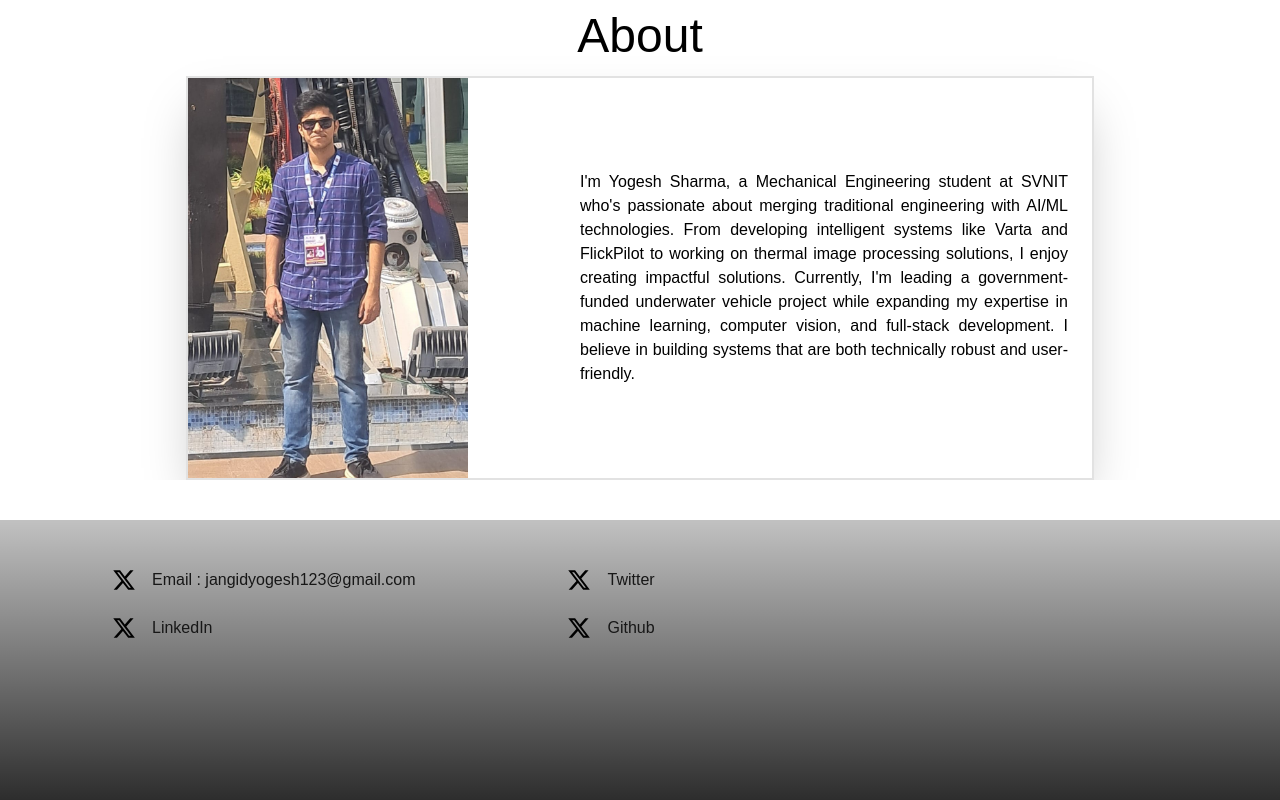
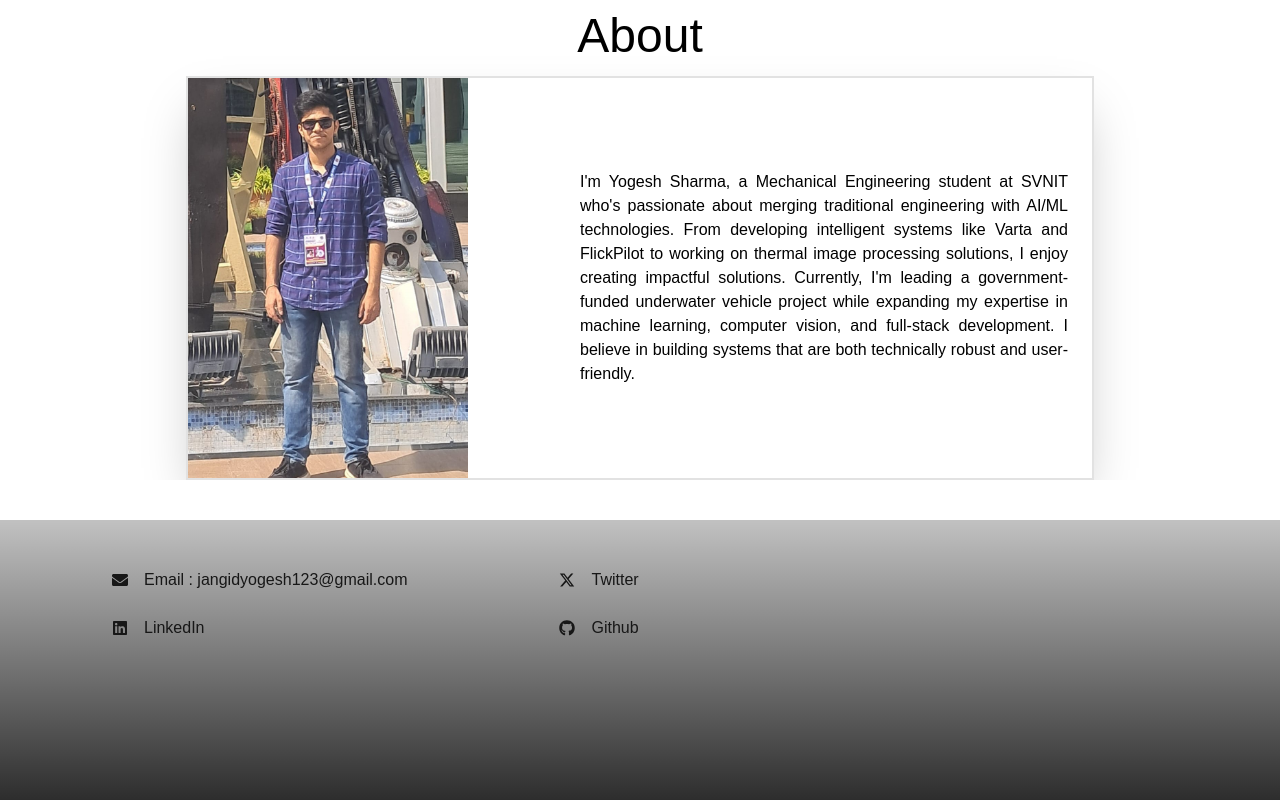
Before and after one commit to Jangidyogesh12/jangidyogesh123, a Next.js app: page / in a window 1280 px wide. Shown: the part 2002-2802 px from the top of the page. Built offline with nearby package versions, Linux system fonts and the light colour scheme.

Commit message:
Resolving deployment Errors

```diff
--- a/app/ui/Components/Footer.tsx
+++ b/app/ui/Components/Footer.tsx
@@ -1,4 +1,8 @@
-import Image from 'next/image';
+import { FaXTwitter } from "react-icons/fa6";
+import { FaLinkedin } from "react-icons/fa";
+import { FaEnvelope } from "react-icons/fa";
+import { FaGithub } from "react-icons/fa";
+
 const Footer = ()=>{
     return (
         <>
@@ -7,7 +11,7 @@ const Footer = ()=>{
                 {/* Email */}
                 <div className='pl-28 pt-4'>
                     <a href="mailto:jangidyogesh123@gmail.com" className='flex flex-row items-center'>
-                        <Image src="/SVG_icons/twitter.svg" alt='Twitter' width={24} height={24}/>
+                        <FaEnvelope />
                         <h1 className='pl-4'>Email : jangidyogesh123@gmail.com</h1>
                     </a>
                 </div>
@@ -15,7 +19,7 @@ const Footer = ()=>{
                 {/* LinkedIn */}
                 <div className='pl-28 pt-6'>
                     <a href="https://www.linkedin.com/in/yogesh-sharma-45201b231/" className='flex flex-row items-center'>
-                        <Image src="/SVG_icons/twitter.svg" alt='Twitter' width={24} height={24}/>
+                        <FaLinkedin />
                         <h1 className="pl-4">LinkedIn</h1>
                     </a>
                 </div>
@@ -25,7 +29,7 @@ const Footer = ()=>{
                 {/* Twitter */}
                 <div className='pl-28 pt-4'>
                     <a href="https://x.com/yogesharma2003" className='flex flex-row items-center'>
-                        <Image src="/SVG_icons/twitter.svg" alt='Twitter' width={24} height={24}/>
+                        <FaXTwitter />
                         <h1 className="pl-4">Twitter</h1>
                     </a>
                 </div>
@@ -33,7 +37,7 @@ const Footer = ()=>{
                 {/* Github */}
                 <div className='pl-28 pt-6'>
                     <a href="https://github.com/Jangidyogesh12" className='flex flex-row items-center'>
-                        <Image src="/SVG_icons/twitter.svg" alt='Twitter' width={24} height={24}/>
+                        <FaGithub />
                         <h1 className='pl-4'>Github</h1>
                     </a>
                 </div>
--- a/package.json
+++ b/package.json
@@ -15,7 +15,8 @@
     "aos": "^2.3.4",
     "next": "15.0.2",
     "react": "19.0.0-rc-02c0e824-20241028",
-    "react-dom": "19.0.0-rc-02c0e824-20241028"
+    "react-dom": "19.0.0-rc-02c0e824-20241028",
+    "react-icons": "^5.3.0"
   },
   "devDependencies": {
     "@types/node": "^20",
```
Also changed, not shown: public/SVG_Icons/twitter.svg (deleted), 1 other file (tests, documents, lock files or other folders).
